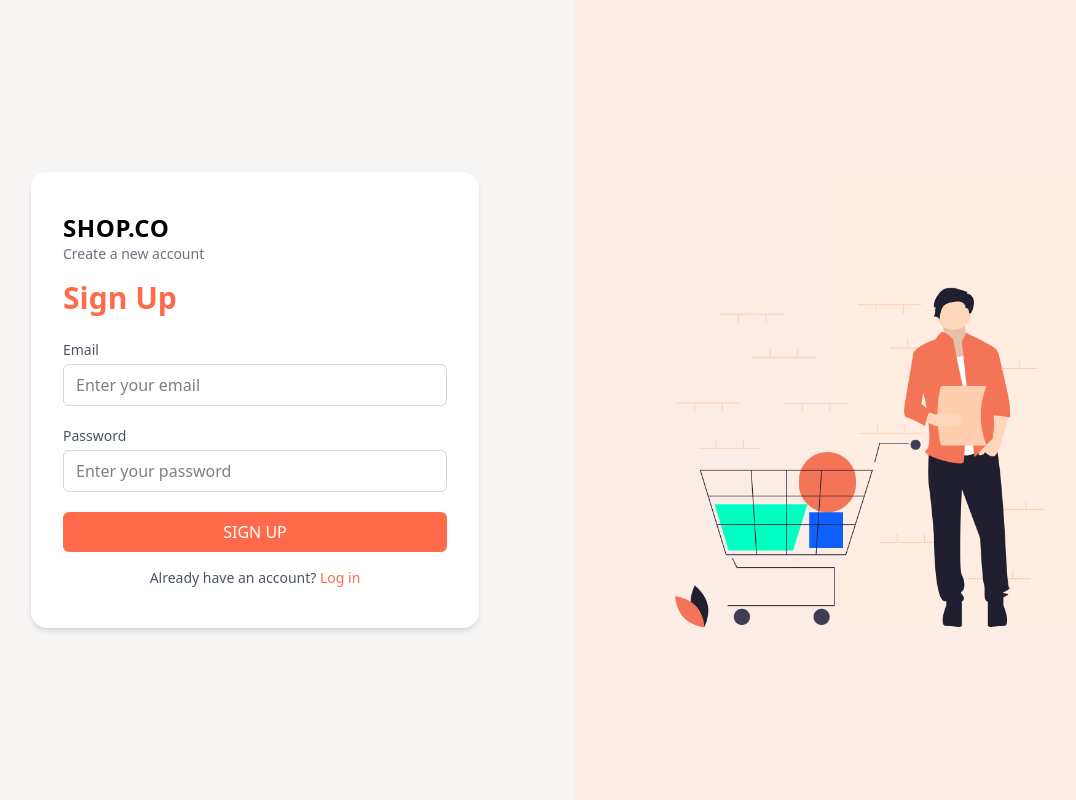
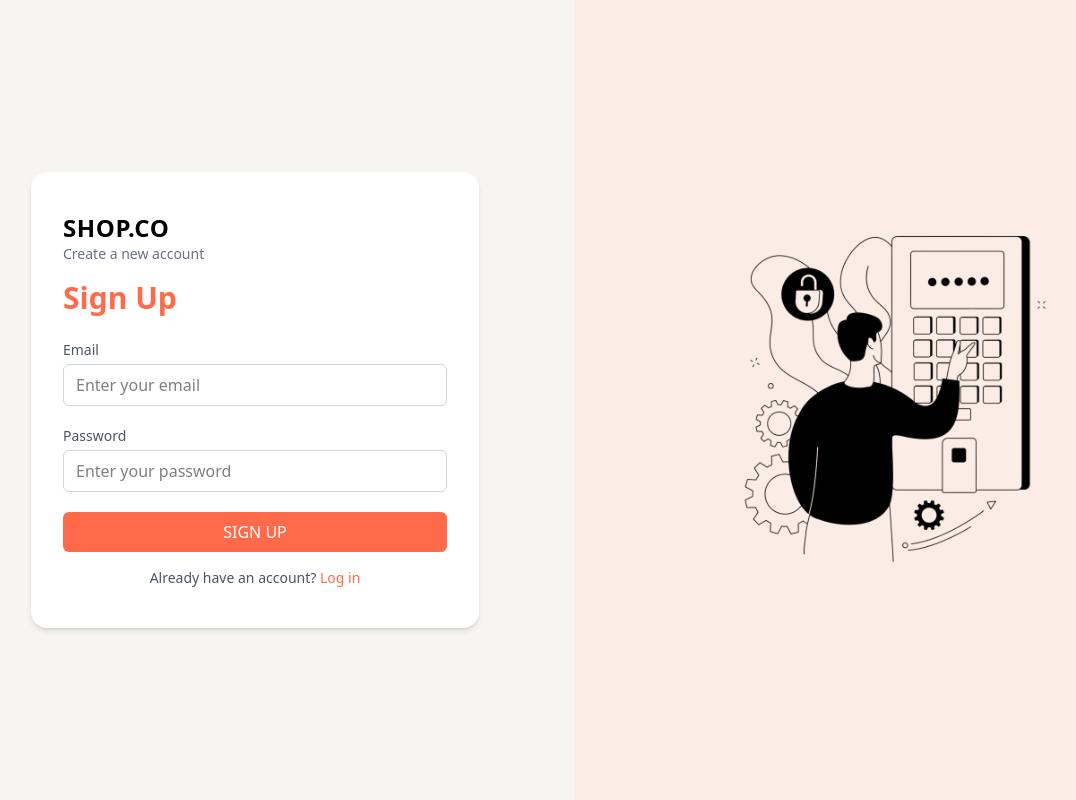
Before and after one commit to manya014/Shop.co, a React (Vite) app: page /signup in a window 1280 px wide. Shown: the whole page, without its empty margins (65-1141 px from the left). Built offline with nearby package versions, Linux system fonts and the light colour scheme; no server answers; the HTML template or start-up script is replaced by a standard one.

Commit message:
login page

```diff
--- a/src/Pages/LoginPage.jsx
+++ b/src/Pages/LoginPage.jsx
@@ -130,7 +130,7 @@ const LoginPage = () => {
               <path d="M0 50h800M0 150h800M0 250h800M0 350h800M0 450h800M0 550h800" stroke="#E3D7D1" strokeWidth="2" strokeDasharray="10, 10"/>
               <path d="M100 0v600M200 0v600M300 0v600M400 0v600M500 0v600M600 0v600M700 0v600" stroke="#E3D7D1" strokeWidth="2" strokeDasharray="10, 10"/>
             </svg>
-            <img src="/Property 1=Group 2013.png" alt="" />
+            <img src="/img" alt="" />
           </div>
         </div>
       </div>
--- a/src/Pages/SignUpPage.jsx
+++ b/src/Pages/SignUpPage.jsx
@@ -97,7 +97,7 @@ const SignUpPage = () => {
       {/* Right Illustration */}
       <div className="hidden lg:flex w-1/2 bg-[#FBEDE5] items-center justify-center relative">
         <img
-          src="/Property 1=Group 2014.png"
+          src="/img.png"
           alt="Signup Illustration"
           className="w-[70%] max-h-[80vh] object-contain"
         />
```
Also changed, not shown: public/img.png (added).
